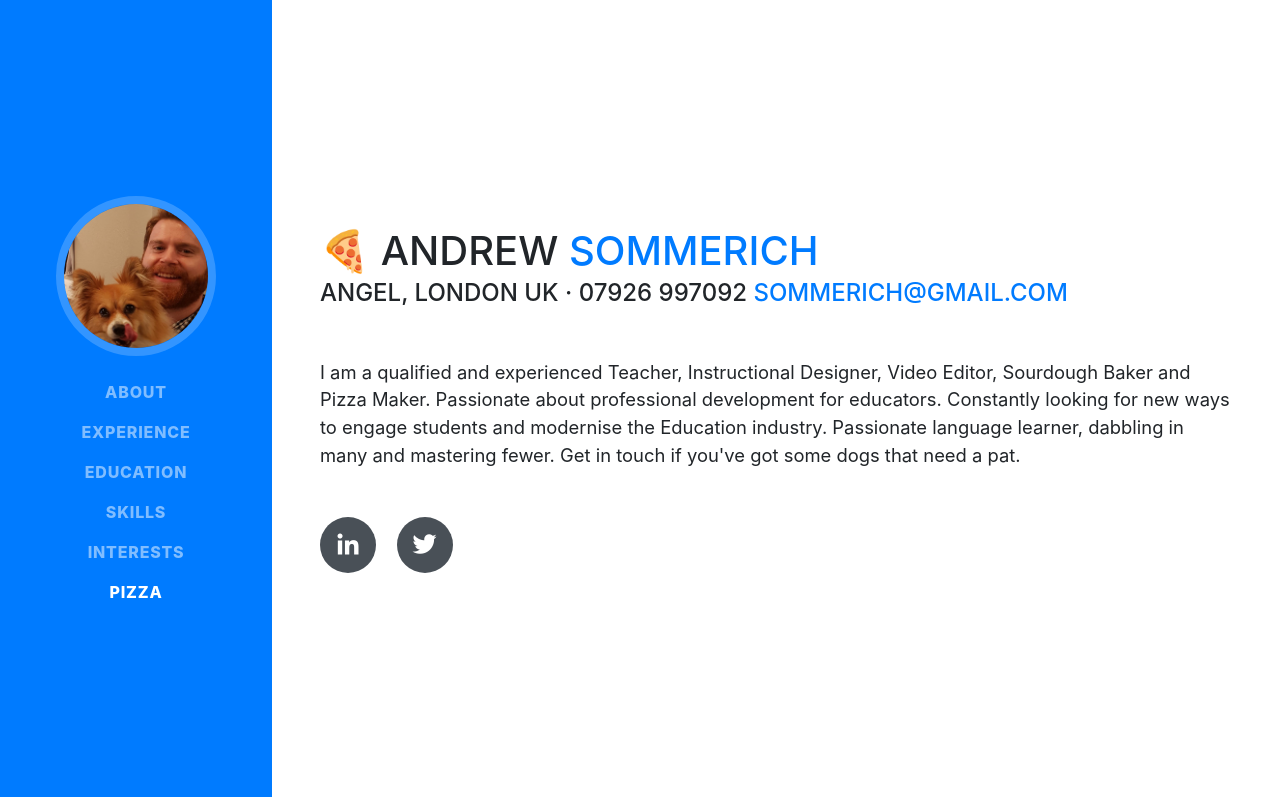
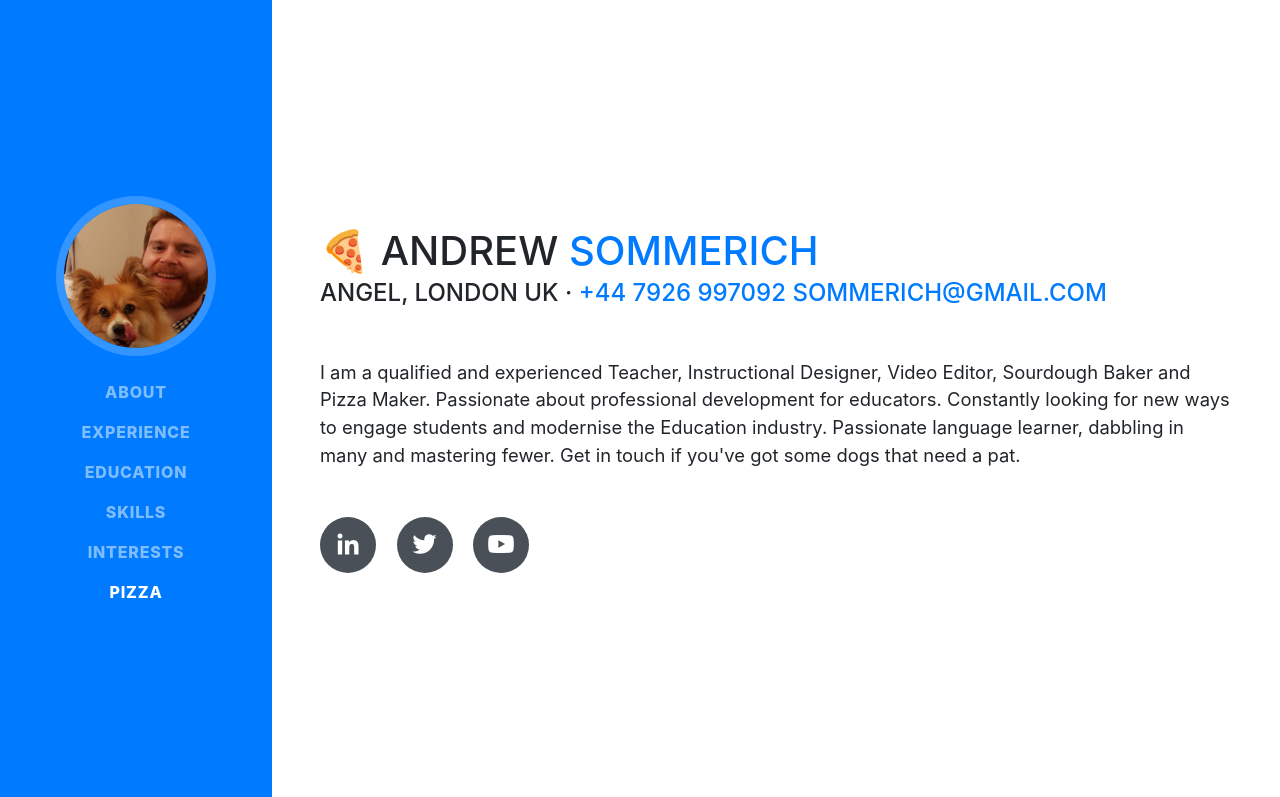
Before and after one commit to andrew-pizza/andrew-pizza.github.io, a website with bundled scripts: page index.html in a window 1280 px wide. Shown: the top 797 px of the page. Built offline with nearby package versions, Linux system fonts and the light colour scheme; a web font is replaced by a local one.

Commit message:
Youtube Link Added

```diff
--- a/index.html
+++ b/index.html
@@ -67,7 +67,7 @@
           <h1 class="mb-0"> 🍕 Andrew
             <span class="text-primary">Sommerich</span>
           </h1>
-          <div class="subheading mb-5"> Angel, London UK · 07926 997092
+          <div class="subheading mb-5"> Angel, London UK · <a href="tel:+44 7926 997092">+44 7926 997092</a>
             <a href="mailto:sommerich@gmail.com">sommerich@gmail.com</a>
           </div>
           <p class="lead mb-5">I am a qualified and experienced Teacher, Instructional Designer, Video Editor, Sourdough Baker and Pizza Maker. Passionate about professional development for educators. Constantly looking for new ways to engage students and modernise the Education industry. Passionate language learner, dabbling in many and mastering fewer. Get in touch if you've got some dogs that need a pat. </p>
@@ -77,6 +77,9 @@
                           </a>
             <a href="https://twitter.com/ASommerich">
               <i class="fab fa-twitter"></i>
+                          </a>
+            <a href="https://www.youtube.com/channel/UCc9nWxdUP1vNT2GMvXXF3OQ">
+              <i class="fab fa-youtube"></i>
             </a>
             </div>
       </section>
```
